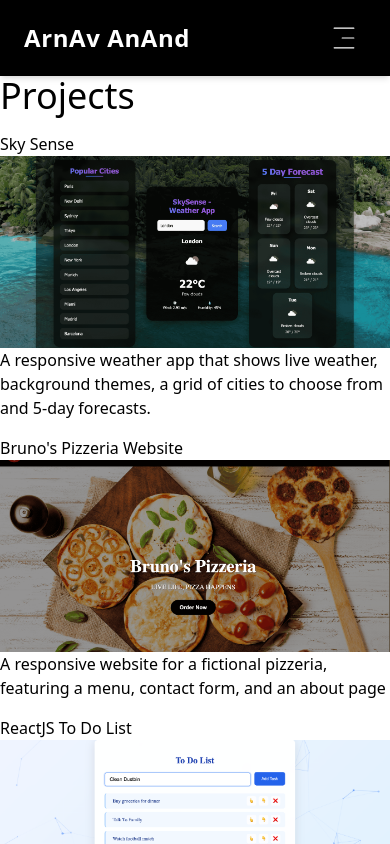
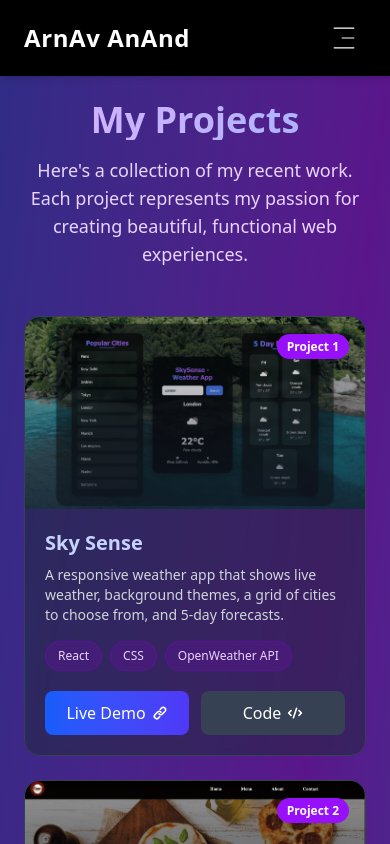
Before and after one commit to arnavanand2005/Portfolio-site, a React (Vite) app: page /projects in a window 390 px wide. Shown: the top 844 px of the page. Built offline with nearby package versions, Linux system fonts and the light colour scheme.

Commit message:
project page added

```diff
--- a/src/Components/Footer.jsx
+++ b/src/Components/Footer.jsx
@@ -2,7 +2,7 @@ import React from 'react'
 
 const Footer = () => {
   return (
-    <div className='bg-black '>
+    <div className='bg-black text-white text-center p-4'>
       Footer
     </div>
   )
--- a/src/Pages/Projects.jsx
+++ b/src/Pages/Projects.jsx
@@ -1,77 +1,221 @@
-import React from 'react'
-import skysenseimg from '../assets/skysense.png'
-import pizzeriaimg from '../assets/pizzeria.png'
-import todoimg from '../assets/todo.png'
-import edusityimg from '../assets/edusity.png'
-import sqacimg from '../assets/sqac.png'
-import mineverse from '../assets/mineverse.png'
+import React from 'react';
+import skysenseimg from '../assets/skysense.png';
+import pizzeriaimg from '../assets/pizzeria.png';
+import todoimg from '../assets/todo.png';
+import edusityimg from '../assets/edusity.png';
+import sqacimg from '../assets/sqac.png';
+import mineverse from '../assets/mineverse.png';
 
 const Projects = () => {
-  const projects =[
+  const projects = [
     {
-      title : "Sky Sense",
-      description:"A responsive weather app that shows live weather, background themes, a grid of cities to choose from and 5-day forecasts.",
-      techStack: ["React", "CSS", "OpenWeather API"],
+      title: 'Sky Sense',
+      description: 'A responsive weather app that shows live weather, background themes, a grid of cities to choose from, and 5-day forecasts.',
+      techStack: ['React', 'CSS', 'OpenWeather API'],
       image: skysenseimg,
-      demo:"https://sky-sense-eight.vercel.app",
-      github:"https://github.com/arnavanand2005/SkySense"
+      demo: 'https://sky-sense-eight.vercel.app',
+      github: 'https://github.com/arnavanand2005/SkySense',
     },
     {
-      title : "Bruno's Pizzeria Website",
-      description:"A responsive website for a fictional pizzeria, featuring a menu, contact form, and an about page",
-      techStack: ["CSS", "React"],
+      title: "Bruno's Pizzeria Website",
+      description: 'A responsive website for a fictional pizzeria, featuring a menu, contact form, and an about page.',
+      techStack: ['CSS', 'React'],
       image: pizzeriaimg,
-      demo:"https://brunos-pizzeria.vercel.app",
-      github:"https://github.com/arnavanand2005/Brunos-PIZZERIA"
+      demo: 'https://brunos-pizzeria.vercel.app',
+      github: 'https://github.com/arnavanand2005/Brunos-PIZZERIA',
     },
     {
-      title : "ReactJS To Do List",
-      description:"A simple and interactive To-Do List application built with ReactJS, allowing users to add, move tasks according to priority, and delete tasks.",
-      techStack: ["React", "CSS"],
+      title: 'ReactJS To Do List',
+      description: 'A simple and interactive To-Do List application built with ReactJS, allowing users to add, move tasks according to priority, and delete tasks.',
+      techStack: ['React', 'CSS'],
       image: todoimg,
-      demo:"https://reactjs-to-do-list-9jsi.vercel.app",
-      github:"https://github.com/arnavanand2005/REACTJS-TO-DO-LIST"
+      demo: 'https://reactjs-to-do-list-9jsi.vercel.app',
+      github: 'https://github.com/arnavanand2005/REACTJS-TO-DO-LIST',
     },
     {
-      title : "EduSity Website",
-      description:"A responsive educational platform website with sections for courses, testimonials, and a contact form.",
-      techStack: ["CSS", "Reactjs"],
+      title: 'EduSity Website',
+      description: 'A responsive educational platform website with sections for courses, testimonials, and a contact form.',
+      techStack: ['CSS', 'Reactjs'],
       image: edusityimg,
-      demo:"https://edusity-website.vercel.app",
-      github:"https://github.com/arnavanand2005/EduSity-"
+      demo: 'https://edusity-website.vercel.app',
+      github: 'https://github.com/arnavanand2005/EduSity-',
     },
     {
-      title : "SQAC Club Website",
-      description:"A responsive website for the SQAC Club/Community of SRMIST, featuring sections for events, team members, and projects.",
-      techStack: ["Tailwind Css", "Reactjs"],
-      image : sqacimg,
-      demo:"https://sqac-club-website.vercel.app",
-      github:"https://github.com/SQAC-Tech/sqac-website"
+      title: 'SQAC Club Website',
+      description: 'A responsive website for the SQAC Club/Community of SRMIST, featuring sections for events, team members, and projects.',
+      techStack: ['Tailwind Css', 'Reactjs'],
+      image: sqacimg,
+      demo: 'https://sqac-club-website.vercel.app',
+      github: 'https://github.com/SQAC-Tech/sqac-website',
     },
     {
-      title: "Mineverse Website ",
-      description: "A responsive website for the Mineverse Event conducted by SQAC club of SRMIST , a single page application with registration form and event details.",
-      techStack: ["Tailwind Css", "Reactjs"],
+      title: 'Mineverse Website ',
+      description: 'A responsive website for the Mineverse Event conducted by SQAC club of SRMIST, a single-page application with a registration form and event details.',
+      techStack: ['Tailwind Css', 'Reactjs'],
       image: mineverse,
-      demo: "https://mineverse-sqac.vercel.app",
-      github:"https://github.com/SQAC-Tech/Event-Mineverse"
-    }
-  ]
+      demo: 'https://mineverse-sqac.vercel.app',
+      github: 'https://github.com/SQAC-Tech/Event-Mineverse',
+    },
+  ];
+
   return (
-    <div>
-      <h1 className='text-4xl'>Projects</h1>
-      <div className='grid grid-cols-1 md:grid-cols-2 gap-4 mt-4'>
-        {projects.map((project , index) => (
-          <div key={index}
-          >
-            <h1>{project.title}</h1>
-            <img src={project.image} alt={project.title} className='w-full h-48 object-cover'/>
-            <p>{project.description}</p>
-          </div>
-        ))}
+    <div className="min-h-screen bg-gradient-to-br from-indigo-900 via-purple-900 to-blue-900 text-white p-6 md:p-8 lg:p-12">
+      <div className="max-w-7xl mx-auto">
+        {/* Header Section */}
+        <div className="text-center mb-12 md:mb-16">
+          <h1 className="text-4xl md:text-5xl font-bold mb-4 bg-clip-text text-transparent bg-gradient-to-r from-purple-300 to-indigo-300">
+            My Projects
+          </h1>
+          <p className="text-lg text-purple-200 max-w-2xl mx-auto">
+            Here's a collection of my recent work. Each project represents my passion for creating beautiful, functional web experiences.
+          </p>
+        </div>
+
+        {/* Projects Grid */}
+        <div className="grid grid-cols-1 md:grid-cols-2 lg:grid-cols-3 gap-6 md:gap-8">
+          {projects.map((project, index) => (
+            <div
+              key={index}
+              className="group bg-gray-800/50 backdrop-blur-sm rounded-2xl overflow-hidden border border-gray-700 hover:border-purple-500/30 transition-all duration-500 hover:shadow-2xl hover:shadow-purple-500/10"
+            >
+              {/* Image Container */}
+              <div className="relative overflow-hidden">
+                <div className="h-48 md:h-56 overflow-hidden">
+                  <img
+                    src={project.image}
+                    alt={project.title}
+                    className="w-full h-full object-cover group-hover:scale-110 transition-transform duration-700"
+                  />
+                </div>
+                <div className="absolute inset-0 bg-gradient-to-t from-gray-900 to-transparent opacity-70"></div>
+                <div className="absolute top-4 right-4">
+                  <span className="bg-purple-600 text-xs font-semibold px-2.5 py-1 rounded-full">
+                    Project {index + 1}
+                  </span>
+                </div>
+              </div>
+
+              {/* Content Container */}
+              <div className="p-5 md:p-6">
+                <h2 className="text-xl md:text-2xl font-bold mb-2 text-indigo-200 group-hover:text-purple-300 transition-colors">
+                  {project.title}
+                </h2>
+                <p className="text-gray-300 mb-4 text-sm md:text-base">
+                  {project.description}
+                </p>
+
+                {/* Tech Stack with Wiggle Bubbly Effect */}
+                <div className="flex flex-wrap gap-2 mb-5">
+                  {project.techStack.map((tech, i) => (
+                    <span
+                      key={i}
+                      className="tech-bubble bg-purple-900/50 text-purple-200 text-xs font-medium px-3 py-1.5 rounded-full border border-purple-700/30 hover:animate-wiggle hover:bg-purple-700 hover:text-white hover:shadow-md hover:shadow-purple-500/50 transition-all duration-300 cursor-default"
+                    >
+                      {tech}
+                    </span>
+                  ))}
+                </div>
+
+                {/* Buttons */}
+                <div className="flex gap-3">
+                  <a
+                    href={project.demo}
+                    target="_blank"
+                    rel="noopener noreferrer"
+                    className="flex-1 bg-gradient-to-r from-blue-600 to-indigo-600 hover:from-blue-500 hover:to-indigo-500 text-white font-medium py-2.5 px-4 rounded-lg transition-all duration-300 text-center flex items-center justify-center gap-1.5 group-hover:shadow-lg group-hover:shadow-blue-500/20"
+                  >
+                    <span>Live Demo</span>
+                    <svg xmlns="http://www.w3.org/2000/svg" className="h-4 w-4" viewBox="0 0 20 20" fill="currentColor">
+                      <path fillRule="evenodd" d="M12.586 4.586a2 2 0 112.828 2.828l-3 3a2 2 0 01-2.828 0 1 1 0 00-1.414 1.414 4 4 0 005.656 0l3-3a4 4 0 00-5.656-5.656l-1.5 1.5a1 1 0 101.414 1.414l1.5-1.5zm-5 5a2 2 0 012.828 0 1 1 0 101.414-1.414 4 4 0 00-5.656 0l-3 3a4 4 0 105.656 5.656l1.5-1.5a1 1 0 10-1.414-1.414l-1.5 1.5a2 2 0 11-2.828-2.828l3-3z" clipRule="evenodd" />
+                    </svg>
+                  </a>
+                  <a
+                    href={project.github}
+                    target="_blank"
+                    rel="noopener noreferrer"
+                    className="flex-1 bg-gray-700 hover:bg-gray-600 text-white font-medium py-2.5 px-4 rounded-lg transition-all duration-300 text-center flex items-center justify-center gap-1.5"
+                  >
+                    <span>Code</span>
+                    <svg xmlns="http://www.w3.org/2000/svg" className="h-4 w-4" viewBox="0 0 20 20" fill="currentColor">
+                      <path fillRule="evenodd" d="M12.316 3.051a1 1 0 01.633 1.265l-4 12a1 1 0 11-1.898-.632l4-12a1 1 0 011.265-.633zM5.707 6.293a1 1 0 010 1.414L3.414 10l2.293 2.293a1 1 0 11-1.414 1.414l-3-3a1 1 0 010-1.414l3-3a1 1 0 011.414 0zm8.586 0a1 1 0 011.414 0l3 3a1 1 0 010 1.414l-3 3a1 1 0 11-1.414-1.414L16.586 10l-2.293-2.293a1 1 0 010-1.414z" clipRule="evenodd" />
+                    </svg>
+                  </a>
+                </div>
+              </div>
+            </div>
+          ))}
+        </div>
+
+        {/* Footer Note */}
+        <div className="text-center mt-12 pt-8 border-t border-gray-700/30">
+          <p className="text-purple-200 text-sm">
+            Interested in working together? I'm always open to discussing new projects and opportunities.
+          </p>
+        </div>
       </div>
+
+      {/* Custom styles for the wiggle bubbly effect */}
+      <style jsx>{`
+        @keyframes wiggle {
+          0%, 7% {
+            transform: rotateZ(0);
+          }
+          15% {
+            transform: rotateZ(-5deg);
+          }
+          20% {
+            transform: rotateZ(4deg);
+          }
+          25% {
+            transform: rotateZ(-4deg);
+          }
+          30% {
+            transform: rotateZ(3deg);
+          }
+          35% {
+            transform: rotateZ(-2deg);
+          }
+          40%, 100% {
+            transform: rotateZ(0);
+          }
+        }
+
+        .hover\:animate-wiggle:hover {
+          animation: wiggle 0.8s ease;
+        }
+
+        .tech-bubble {
+          position: relative;
+          overflow: hidden;
+        }
+
+        .tech-bubble:hover::before {
+          content: '';
+          position: absolute;
+          top: 50%;
+          left: 50%;
+          width: 120%;
+          height: 120%;
+          background: radial-gradient(circle, rgba(255,255,255,0.3) 0%, transparent 70%);
+          transform: translate(-50%, -50%) scale(1);
+          opacity: 0;
+          border-radius: 50%;
+          animation: bubble 0.5s ease-out;
+        }
+
+        @keyframes bubble {
+          0% {
+            transform: translate(-50%, -50%) scale(0);
+            opacity: 1;
+          }
+          100% {
+            transform: translate(-50%, -50%) scale(1);
+            opacity: 0;
+          }
+        }
+      `}</style>
     </div>
-  )
-}
+  );
+};
 
-export default Projects
+export default Projects;
```
